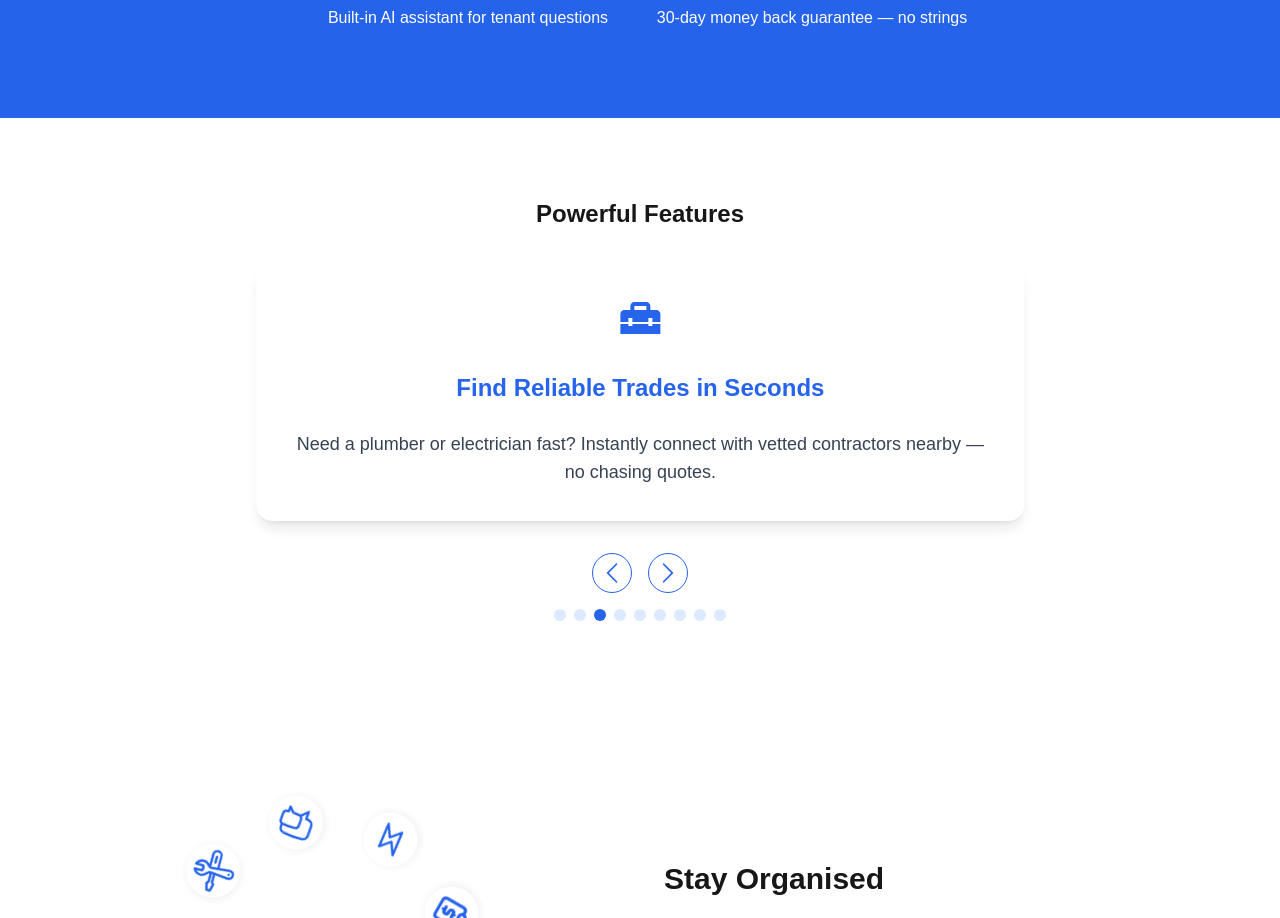
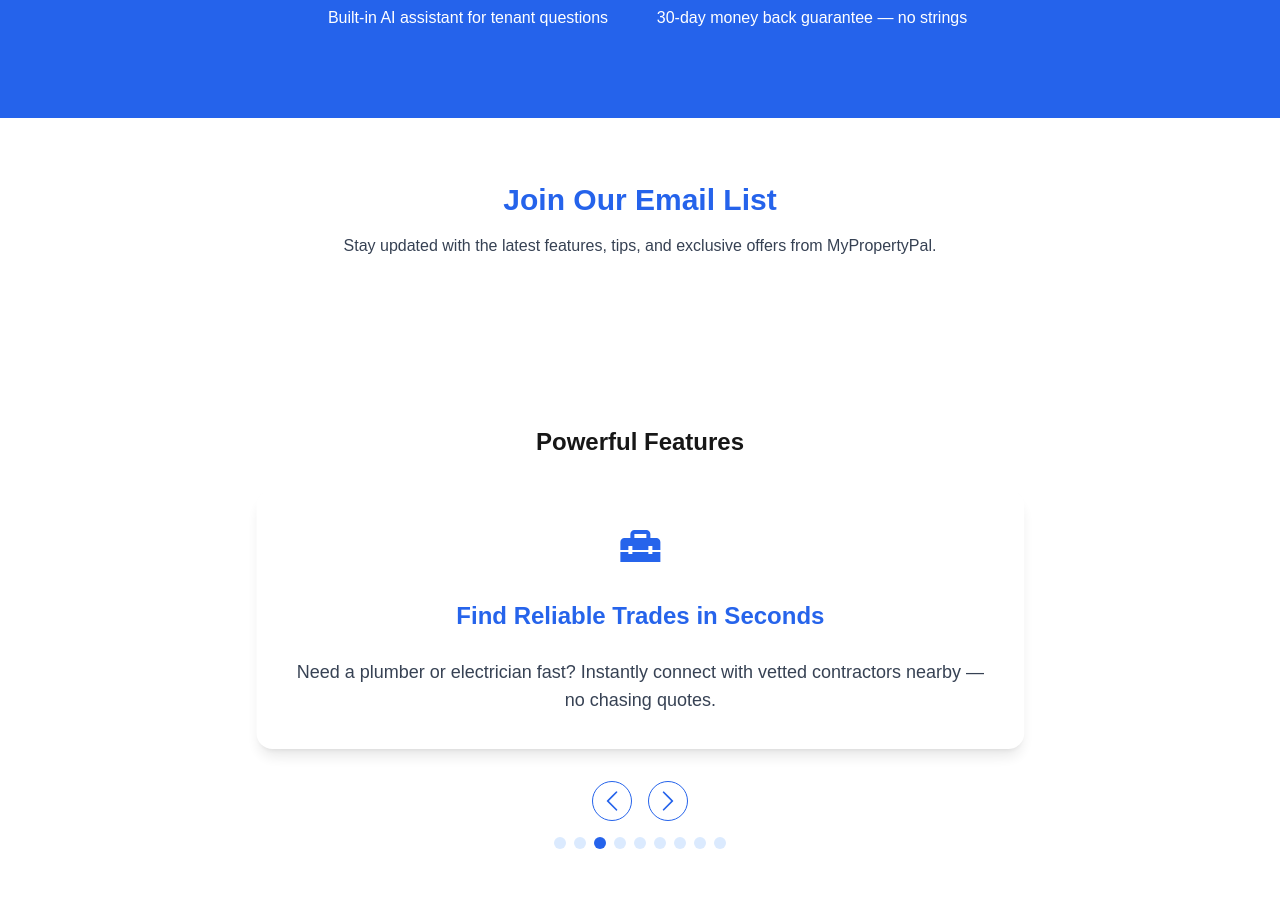
Before and after one commit to rubberduckies12/MyPropertyPal, a Next.js app in the folder marketing_site/: page / in a window 1280 px wide. Shown: the part 1491-2409 px from the top of the page. Built offline with nearby package versions, Linux system fonts and the light colour scheme.

Commit message:
Email List

```diff
--- a/marketing_site/src/pages/home/home.jsx
+++ b/marketing_site/src/pages/home/home.jsx
@@ -401,6 +401,23 @@ export default function Landing() {
                 </ul>
             </section>
 
+            {/* Email List Section */}
+            <section className="w-full max-w-4xl mx-auto py-16 px-4 sm:px-6 text-center">
+            <h2 className="text-2xl md:text-3xl font-bold mb-4 text-[#2563eb]">
+                Join Our Email List
+            </h2>
+            <p className="text-gray-700 mb-6">
+                Stay updated with the latest features, tips, and exclusive offers from MyPropertyPal.
+            </p>
+            <div className="flex justify-center">
+                <script
+                async
+                data-uid="af56587299"
+                src="https://mypropertypal.kit.com/af56587299/index.js"
+                ></script>
+            </div>
+            </section>
+
             {/* Powerful Features section */}
             <FeaturesSlider />
 
```
